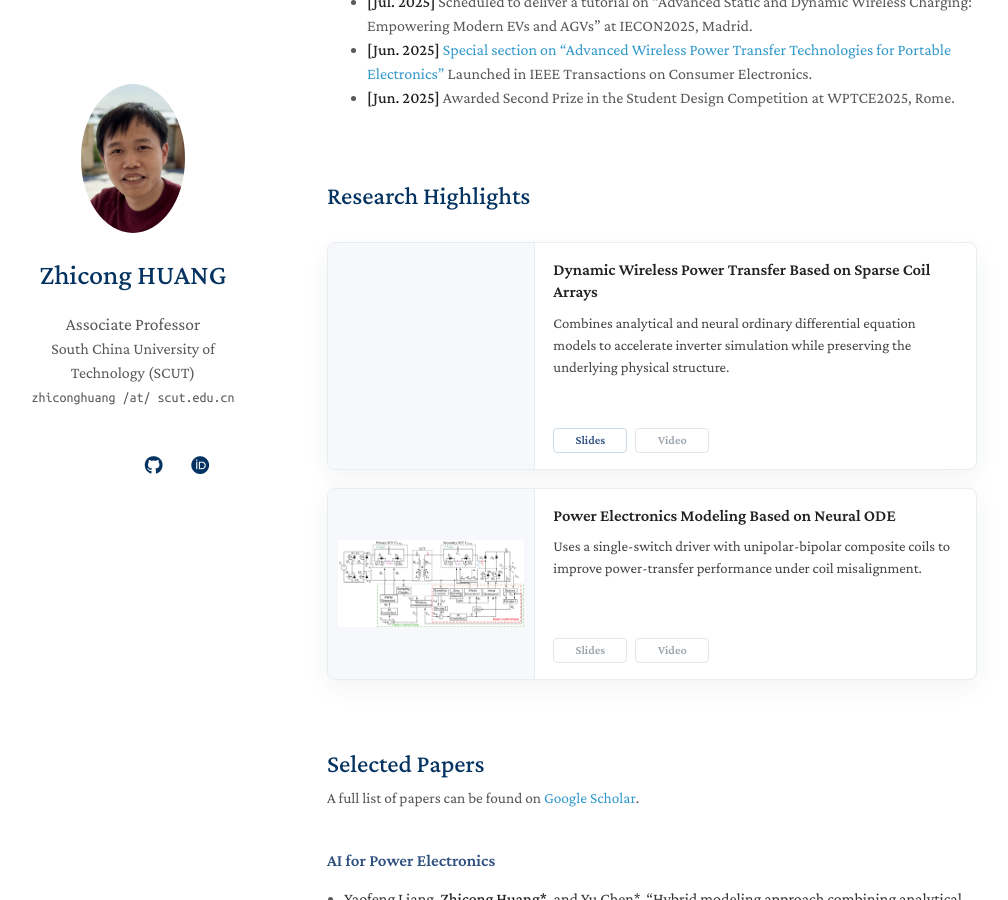
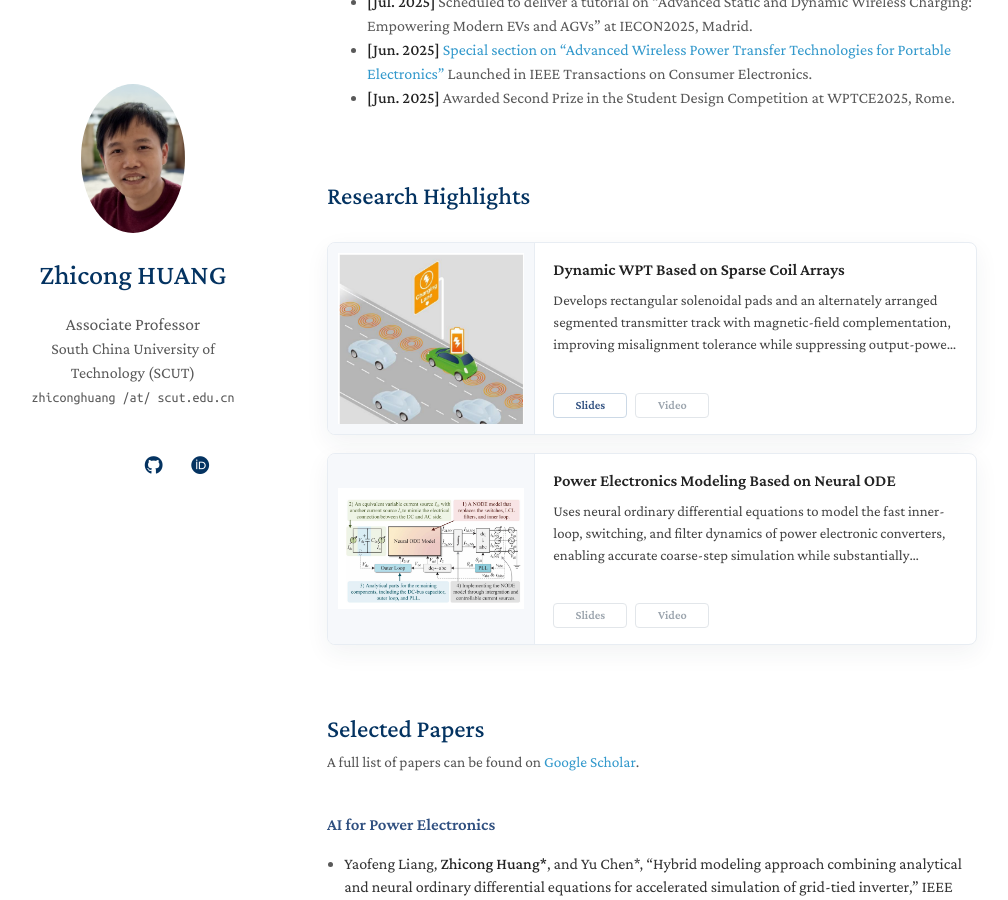
Before and after one commit to forwardhuang/forwardhuang.github.io, a Jekyll site: the page built from index.md, in a window 1280 px wide and 900 px high, scrolled down 725 px. Shown: the whole window, without its empty margins (143-1151 px from the left). Built offline with Jekyll 4.4.1, drawn with Linux system fonts in a browser that asks for light colours; a style sheet for code colours, icons or effects is not loaded; our own code applies the rules of GitHub Pages for plain Markdown files.

Commit message:
Update research highlight content

```diff
--- a/_data/research-highlights.yml
+++ b/_data/research-highlights.yml
@@ -1,14 +1,14 @@
 items:
-  - image: ""
-    image_alt: Dynamic wireless power transfer based on sparse coil arrays
-    title: Dynamic Wireless Power Transfer Based on Sparse Coil Arrays
-    summary: Combines analytical and neural ordinary differential equation models to accelerate inverter simulation while preserving the underlying physical structure.
+  - image: ./assets/img/highlight-dynamic-wpt.png
+    image_alt: Dynamic wireless power transfer charging lane with segmented transmitter coils
+    title: Dynamic WPT Based on Sparse Coil Arrays
+    summary: Develops rectangular solenoidal pads and an alternately arranged segmented transmitter track with magnetic-field complementation, improving misalignment tolerance while suppressing output-power fluctuation and enabling large coil spacing in dynamic wireless power transfer.
     slides: ./assets/files/20241127-YPCASForum-Anti-Misalignment-Magnetic-Coupler.pdf
     video: ""
 
-  - image: ./assets/img/Huang2025single.gif
-    image_alt: Power electronics modeling based on neural ODE
+  - image: ./assets/img/highlight-neural-ode-modeling.png
+    image_alt: Neural ODE modeling structure for a grid-tied power electronic converter
     title: Power Electronics Modeling Based on Neural ODE
-    summary: Uses a single-switch driver with unipolar-bipolar composite coils to improve power-transfer performance under coil misalignment.
+    summary: Uses neural ordinary differential equations to model the fast inner-loop, switching, and filter dynamics of power electronic converters, enabling accurate coarse-step simulation while substantially reducing computational time.
     slides: ""
     video: ""
```
Also changed, not shown: assets/img/highlight-dynamic-wpt.png (added), assets/img/highlight-neural-ode-modeling.png (added).
